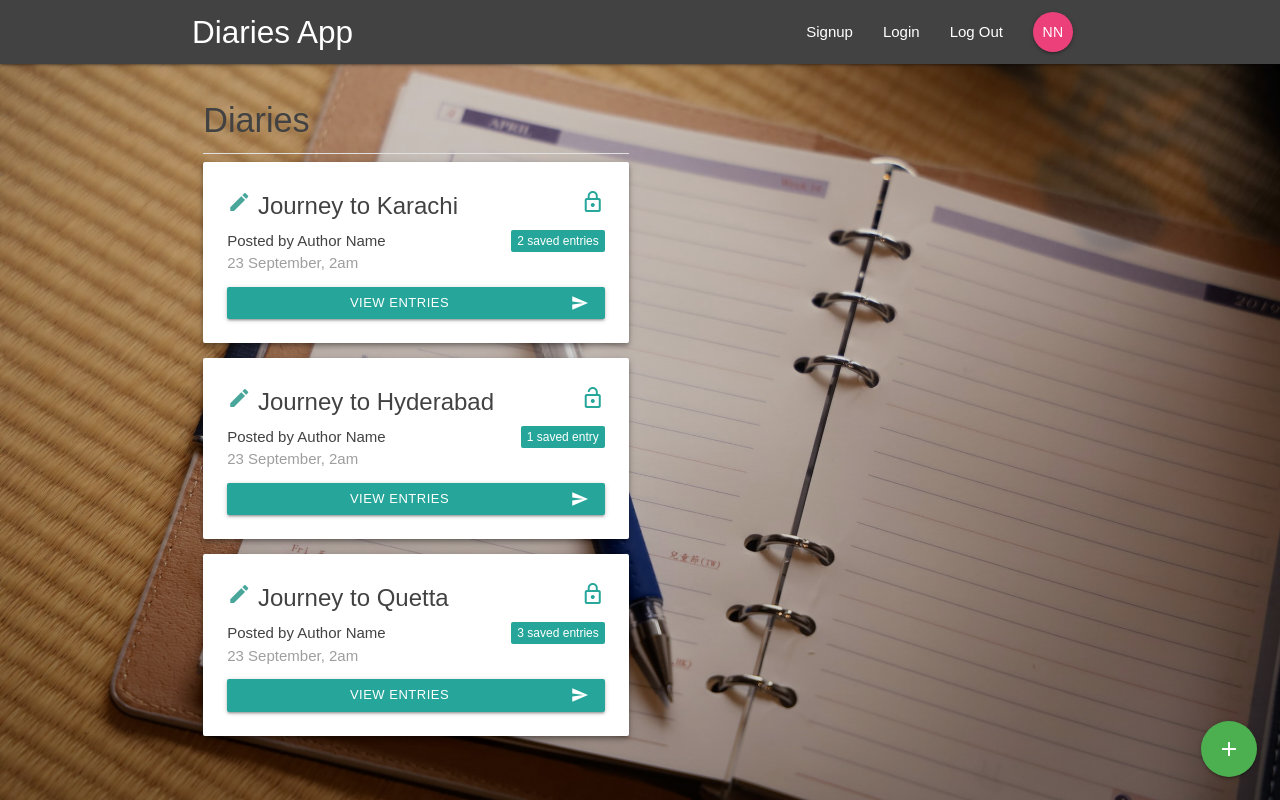
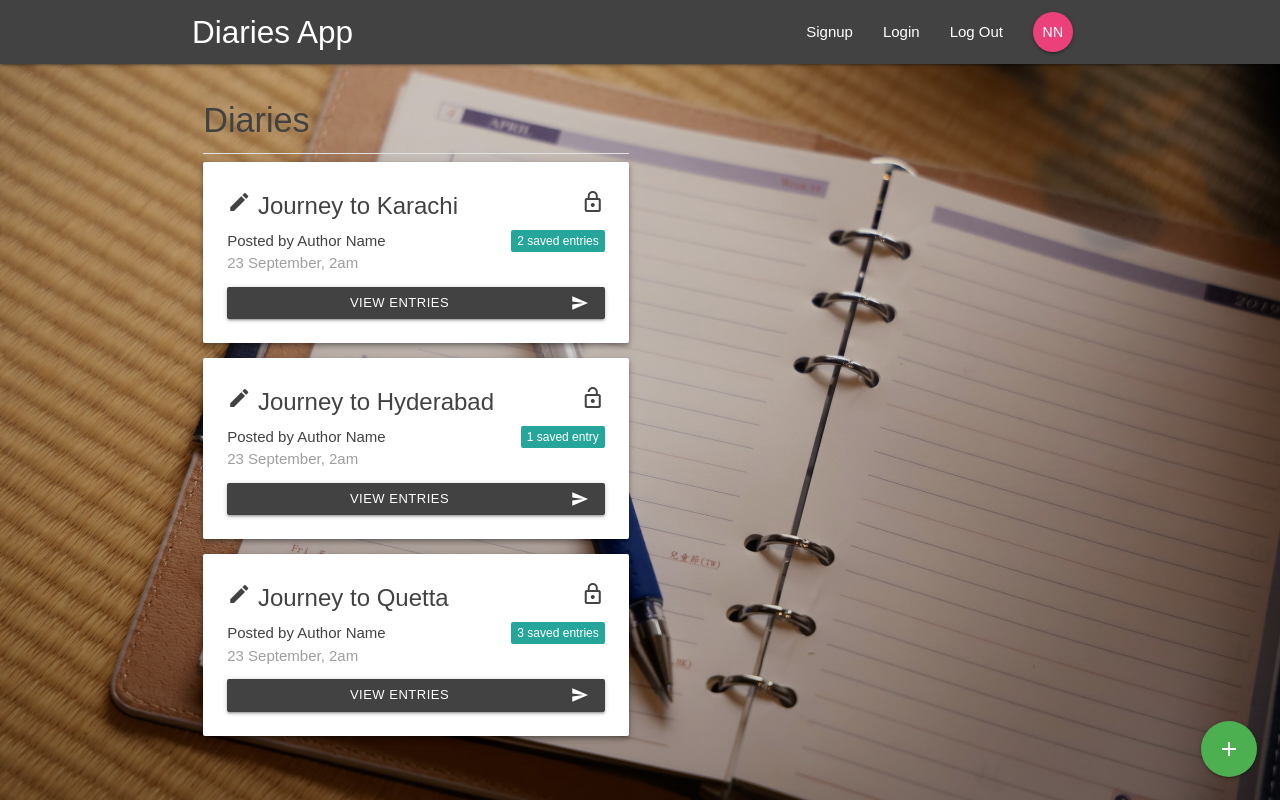
Before and after one commit to developer-junaid/Diaries-Manager-App, a React (Create React App) app: page / in a window 1280 px wide. Built offline with nearby package versions, Linux system fonts and the light colour scheme.

Commit message:
Some updates
NEXT: createEntry Form

```diff
--- a/src/components/diaries/DiaryDetails.js
+++ b/src/components/diaries/DiaryDetails.js
@@ -7,10 +7,13 @@ const DiaryDetails = (props) => {
   const id = props.match.params.id; // Get diary ID
   const { diaries } = props;
   let entries = [];
+  let diaryName = "";
+
   diaries.map((diary) => {
     // Store this diarie's entries
     if (id === diary.id) {
       entries = diary.entries;
+      diaryName = diary.title;
     }
   });
 
@@ -18,7 +21,7 @@ const DiaryDetails = (props) => {
     <div className="dashboard container">
       <div className="row">
         <div className="col s12 m6">
-          <EntriesList id={id} entries={entries} />
+          <EntriesList id={id} entries={entries} diaryName={diaryName} />
         </div>
       </div>
     </div>
--- a/src/components/diaries/DiarySummary.js
+++ b/src/components/diaries/DiarySummary.js
@@ -60,7 +60,12 @@ const DiarySummary = ({ diary, updateDiary }) => {
             style={{ color: "#4aa69b" }}
             className="primary-content"
           >
-            <i className="material-icons">create</i>
+            <i
+              style={{ color: "#424242" }}
+              className="material-icons edit-icon"
+            >
+              create
+            </i>
           </a>
           &nbsp;{title}
           <a
@@ -68,7 +73,7 @@ const DiarySummary = ({ diary, updateDiary }) => {
             href="#!"
             className="secondary-content"
           >
-            <i className="material-icons">
+            <i style={{ color: "#424242" }} className="material-icons">
               {type === "private" ? "lock_outline" : "lock_open"}
             </i>
           </a>
@@ -89,8 +94,12 @@ const DiarySummary = ({ diary, updateDiary }) => {
         <div className="center-align">
           <Link
             to={"/diary/" + diary.id}
-            className="btn btn-small waves-effect center-align waves-light"
-            style={{ marginTop: "0.8rem", width: "100%" }}
+            className="btn btn-small waves-effect center-align waves-light entries-btn"
+            style={{
+              marginTop: "0.8rem",
+              width: "100%",
+              backgroundColor: "#424242",
+            }}
           >
             View Entries
             <i className="material-icons right">send</i>
--- a/src/components/entries/EntriesList.js
+++ b/src/components/entries/EntriesList.js
@@ -2,11 +2,11 @@ import React from "react";
 import EntrySummary from "./EntrySummary";
 import { Link } from "react-router-dom";
 
-const EntriesList = ({ id, entries }) => {
+const EntriesList = ({ id, entries, diaryName }) => {
   return (
     <div className="project-list section">
       <h4 className="card-title" style={{ color: "#424242" }}>
-        Entries
+        {diaryName}
       </h4>
       <div className="divider"></div>
 
--- a/src/components/entries/EntrySummary.js
+++ b/src/components/entries/EntrySummary.js
@@ -10,7 +10,12 @@ const EntrySummary = ({ entry }) => {
         <div className="card-title">
           {title}
           <a href="#!" title="edit" className="secondary-content">
-            <i className="material-icons">create</i>
+            <i
+              style={{ color: "#424242" }}
+              className="material-icons edit-icon"
+            >
+              create
+            </i>
           </a>
           <a
             href="#!"
@@ -18,7 +23,12 @@ const EntrySummary = ({ entry }) => {
             title="view"
             className="secondary-content"
           >
-            <i className="material-icons">visibility</i>
+            <i
+              style={{ color: "#424242" }}
+              className="material-icons edit-icon"
+            >
+              visibility
+            </i>
           </a>
         </div>
 
--- a/src/index.css
+++ b/src/index.css
@@ -33,3 +33,11 @@ input[type="password"]:not(.browser-default):focus:not([readonly]) {
 i {
   cursor: pointer;
 }
+
+.edit-icon:hover {
+  color: green !important;
+}
+
+.entries-btn:hover {
+  background-color: #4aa69b !important;
+}
```
